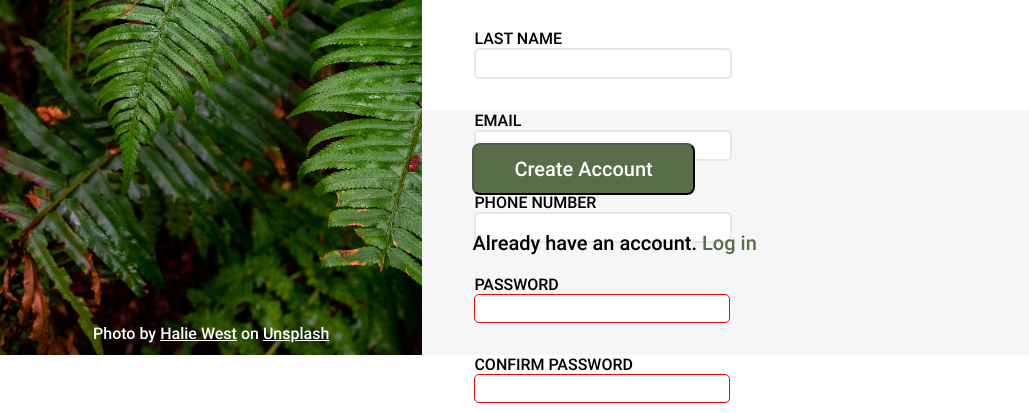
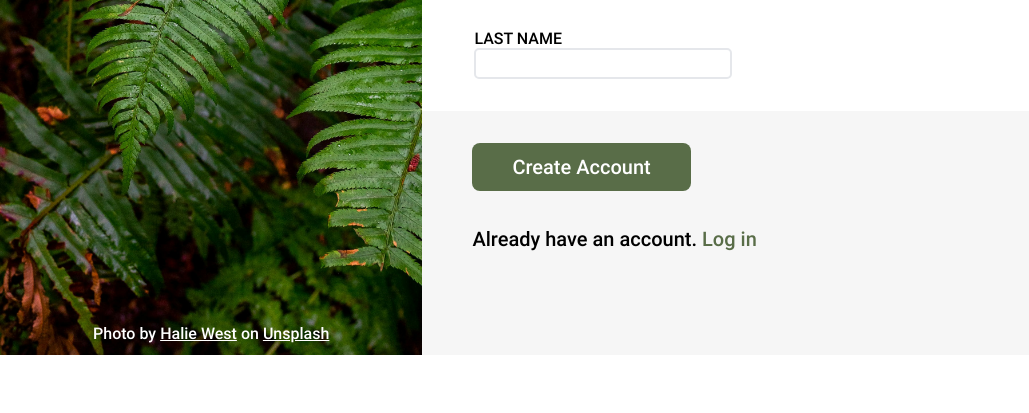
Before and after one commit to Afer1991/sign-up-form, a plain HTML site: page index.html in a window 1280 px wide. Shown: the part 445-858 px from the top of the page, without its empty margins (0-1029 px from the left). After the commit the page ends 800 px from the top, so only its background shows below. Drawn offline with Linux system fonts and the light colour scheme.

Commit message:
Modify overflow property on css file

```diff
--- a/style.css
+++ b/style.css
@@ -1,5 +1,6 @@
 *, *::before, *::after {
   margin: 0;
+  overflow: auto;
 }
 
 @font-face {
@@ -146,6 +147,7 @@ button {
   padding: 12px 40px;
   border-radius: 8px;
   font-size: 1.25rem;
+  border: none;
 }
 
 .login-text {
```
